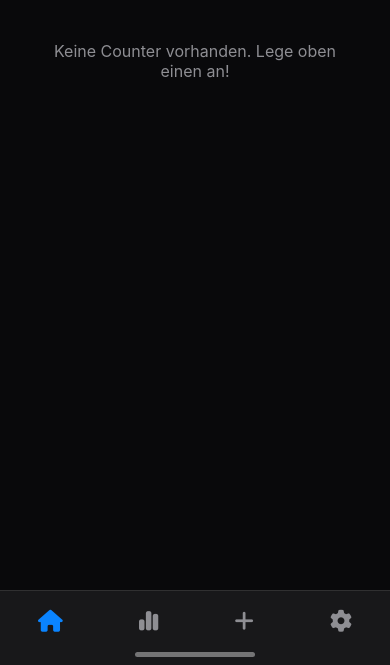
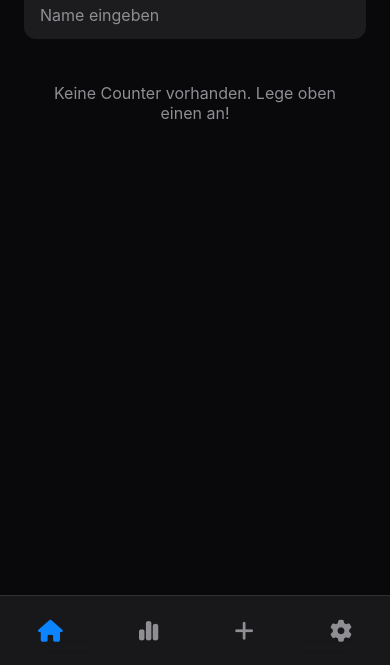
Before and after one commit to AlphexOne/Counter-App, a plain HTML site: page index.html in a window 390 px wide. Shown: the part 179-844 px from the top of the page. Drawn offline with Linux system fonts and the light colour scheme.

Commit message:
handy test 1

```diff
--- a/style.css
+++ b/style.css
@@ -28,19 +28,26 @@
   justify-content: center;
   align-items: center;
   min-height: 100vh;
-    overflow: hidden;
+  /* ÄNDERUNG: 'overflow: hidden' entfernen, damit der PC scrollen kann, falls das Fenster winzig ist */
+  overflow: auto;
+  padding: 0;
 }
 
 /* ========================= IPHONE FRAME SIMULATION ========================= */
 .app {
-    width: 393px;  /* iPhone 15 Pro originale Ratio-Breite */
-    height: 700px; /* iPhone 15 Pro originale Ratio-Höhe 852px*/
+  width: 393px; /* iPhone 15 Pro originale Ratio-Breite */
+  height: 700px;
+  /* ÄNDERUNG: Verhindert, dass die App größer wird als der PC-Bildschirm hoch ist */
+  max-height: 90vh;
   background: #000;
   border: 12px solid #333;
   border-radius: 55px;
   position: relative;
   box-shadow: 0 25px 50px -12px rgba(0, 0, 0, 0.5);
   overflow: hidden;
+  /* ÄNDERUNG: Erzwingt, dass die Flexbox-Struktur im Inneren bei 'max-height' mitskaliert */
+  display: flex;
+  flex-direction: column;
 }
 
 .screen {
@@ -88,7 +95,7 @@
     flex: 1;
     overflow-y: auto;
     padding: 20px 24px;
-    margin-bottom: 65px; /* Abstand zum fixierten Footer */
+    /* margin-bottom: 65px; Abstand zum fixierten Footer */
 }
 
 /* Scrollbar verstecken für den cleanen iOS Look */
@@ -143,7 +150,7 @@
     bottom: 0;
     left: 0;
     width: 100%;
-    height: 75px;
+    min-height: 70px;
     background: rgba(28, 28, 30, 0.85);
     backdrop-filter: blur(20px);
     -webkit-backdrop-filter: blur(20px);
@@ -151,7 +158,10 @@
     display: flex;
     justify-content: space-around;
     align-items: center;
-    padding-bottom: 15px; /* iOS Home Bar safe area */
+    padding-bottom: 70px;
+    padding-bottom: env(safe-area-inset-bottom);
+    flex-shrink:0;
+    z-index:100;
 }
 
 .nav-btn {
@@ -166,7 +176,7 @@
 }
 
 /* iOS Home Indicator Linie simulierend */
-.footer::after {
+/* .footer::after {
     content: "";
     position: absolute;
     bottom: 8px;
@@ -176,7 +186,7 @@
     border-radius: 10px;
     left: 50%;
     transform: translateX(-50%);
-}
+} */
 
 /* ========================= COUNTER APP SPECIFICS ========================= */
 .hidden {
@@ -295,7 +305,7 @@
 
 /* ========================= MOBILE NATIVE LOOK ========================= */
 /* Wenn man es auf einem echten Handy öffnet, fällt der Rahmen weg */
-@media (max-width: 500px) {
+@media (max-width: 400px) {
     body {
         background-color: var(--bg-dark);
     }
@@ -311,4 +321,21 @@
     .island {
         display: none; /* Echte Handys haben ihre eigene Notch/Island */
     }
+
+    .statusbar {
+        display: none;
     }
+
+    .content {
+      padding-bottom: calc(70px + env(safe-area-inset-bottom));
+    }
+
+    .footer {
+      position: fixed;
+
+      padding-bottom: 70px;
+      padding-bottom: env(safe-area-inset-bottom);
+
+      bottom: 0;
+    }
+}
```
Lines whose indentation alone changed are shown as unchanged.
